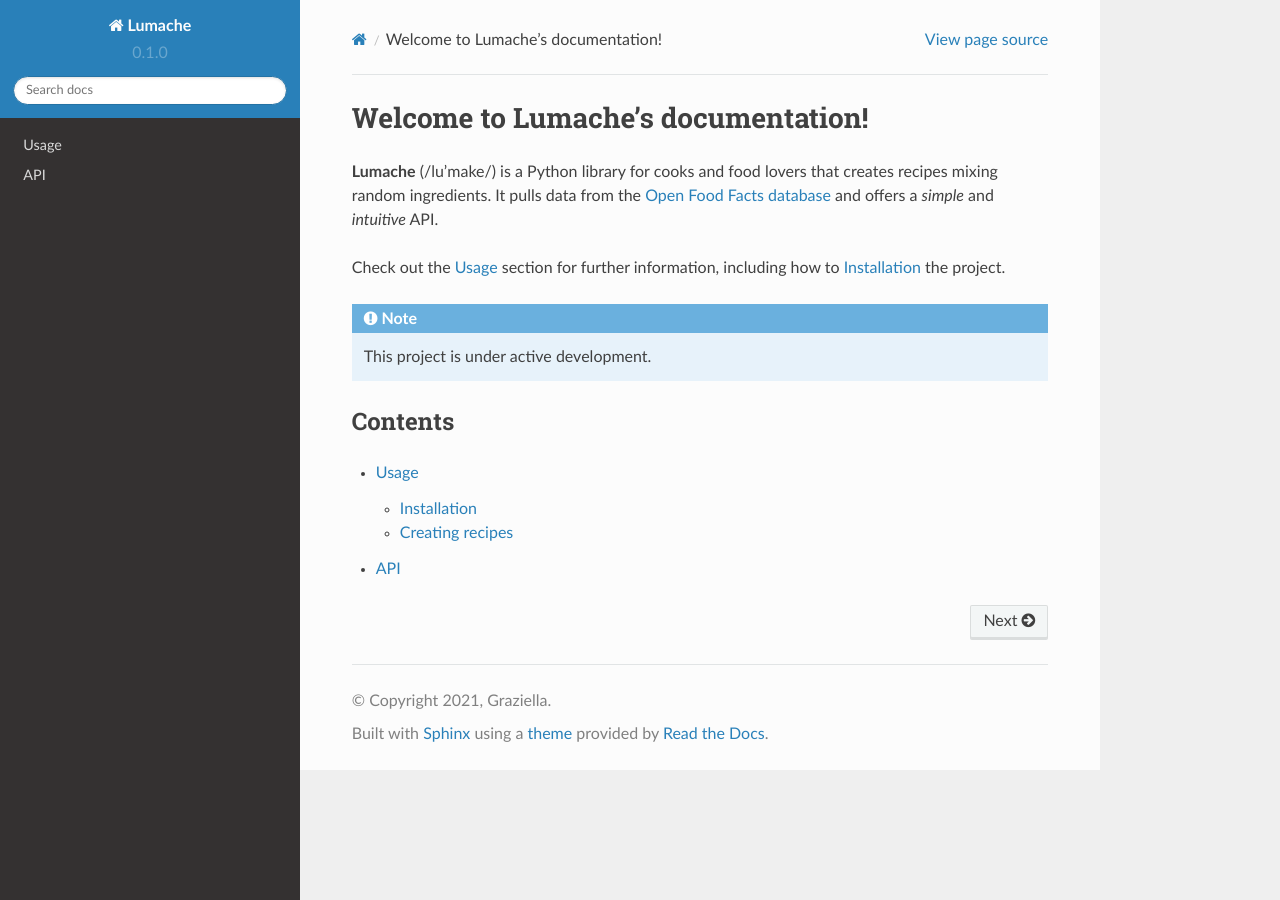
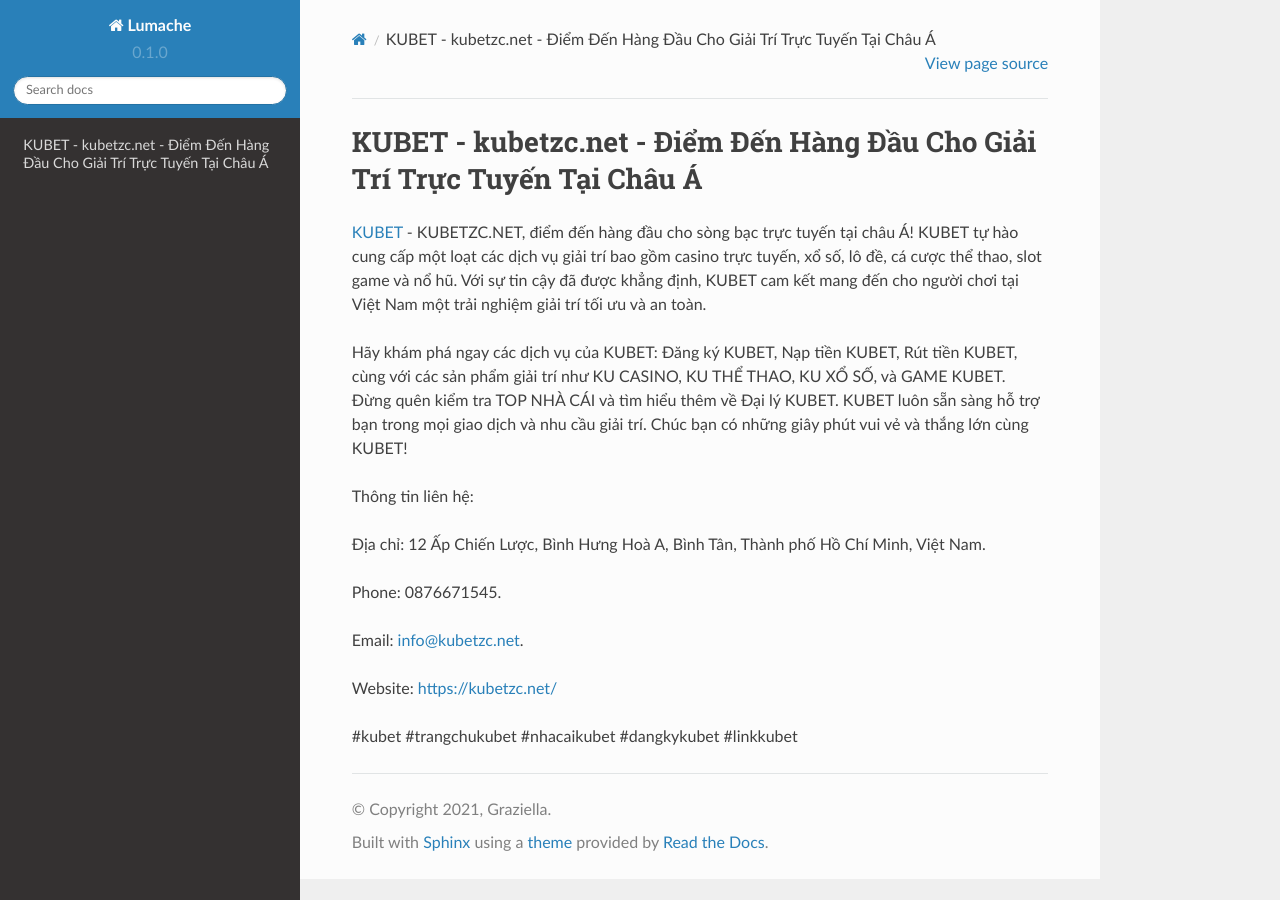
Before and after one commit to morriscraig2868/kubetzcnet, a Sphinx documentation site: the page built from docs/source/index.rst, in a window 1280 px wide. Built offline with Sphinx 7.4.7 and the Read the Docs theme 2.0.0, drawn with Linux system fonts in a browser that asks for light colours.

Commit message:
Update index.rst

```diff
--- a/docs/source/index.rst
+++ b/docs/source/index.rst
@@ -1,22 +1,18 @@
-Welcome to Lumache's documentation!
+KUBET - kubetzc.net - Điểm Đến Hàng Đầu Cho Giải Trí Trực Tuyến Tại Châu Á
 ===================================
 
-**Lumache** (/lu'make/) is a Python library for cooks and food lovers
-that creates recipes mixing random ingredients.
-It pulls data from the `Open Food Facts database <https://world.openfoodfacts.org/>`_
-and offers a *simple* and *intuitive* API.
+`KUBET <https://kubetzc.net/>`_ - KUBETZC.NET, điểm đến hàng đầu cho sòng bạc trực tuyến tại châu Á! KUBET tự hào cung cấp một loạt các dịch vụ giải trí bao gồm casino trực tuyến, xổ số, lô đề, cá cược thể thao, slot game và nổ hũ. Với sự tin cậy đã được khẳng định, KUBET cam kết mang đến cho người chơi tại Việt Nam một trải nghiệm giải trí tối ưu và an toàn.
 
-Check out the :doc:`usage` section for further information, including
-how to :ref:`installation` the project.
+Hãy khám phá ngay các dịch vụ của KUBET: Đăng ký KUBET, Nạp tiền KUBET, Rút tiền KUBET, cùng với các sản phẩm giải trí như KU CASINO, KU THỂ THAO, KU XỔ SỐ, và GAME KUBET. Đừng quên kiểm tra TOP NHÀ CÁI và tìm hiểu thêm về Đại lý KUBET. KUBET luôn sẵn sàng hỗ trợ bạn trong mọi giao dịch và nhu cầu giải trí. Chúc bạn có những giây phút vui vẻ và thắng lớn cùng KUBET!
 
-.. note::
+Thông tin liên hệ:
 
-   This project is under active development.
+Địa chỉ: 12 Ấp Chiến Lược, Bình Hưng Hoà A, Bình Tân, Thành phố Hồ Chí Minh, Việt Nam.
 
-Contents
---------
+Phone: 0876671545.
 
-.. toctree::
+Email: info@kubetzc.net.
 
-   usage
-   api
+Website: https://kubetzc.net/
+
+#kubet #trangchukubet #nhacaikubet #dangkykubet #linkkubet
```
